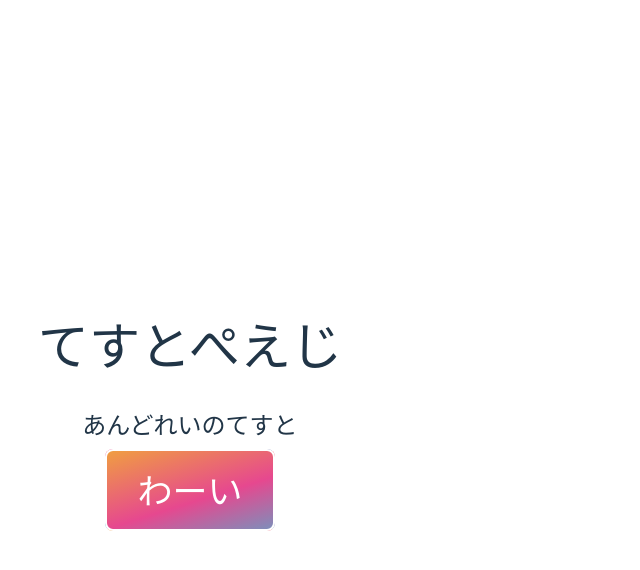
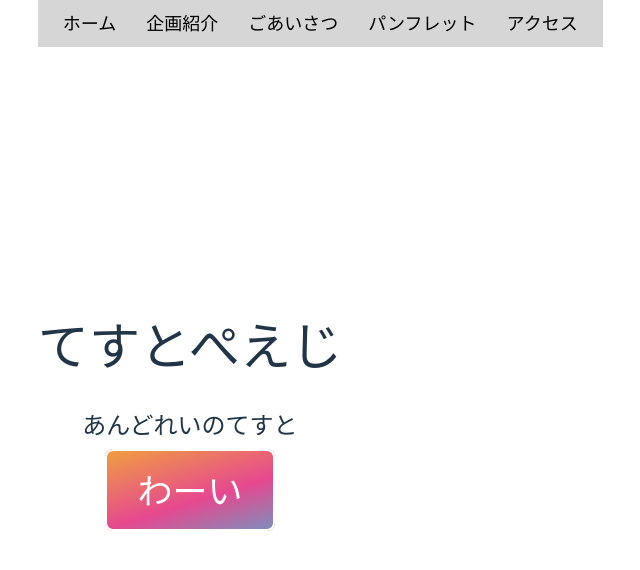
Before and after one commit to adelppi/Kousensai-web, a Vue app: page / in a window 1280 px wide. Shown: the top 570 px of the page, without its empty margins (450-1090 px from the left). Built offline with nearby package versions, Linux system fonts and the light colour scheme.

Commit message:
メニューバー追加(簡易)

```diff
--- /dev/null
+++ b/src/components/MenuBar.vue
@@ -0,0 +1,63 @@
+<script>
+export default {
+    data() {
+        return {
+            menus: [
+                { link: "/Test", label: "ホーム" },
+                { link: "/Test", label: "企画紹介" },
+                { link: "/Test", label: "ごあいさつ" },
+                { link: "/Test", label: "パンフレット" },
+                { link: "/Test", label: "アクセス" }
+            ]
+        }
+    }
+}
+</script>
+
+<template>
+    <header class="menu-bar">
+        <nav>
+            <ul>
+                <li v-for="menu in menus">
+                    <RouterLink :to="menu.link">
+                        {{ menu.label }}
+                    </RouterLink>
+                </li>
+            </ul>
+        </nav>
+    </header>
+</template>
+
+
+<style scoped>
+.menu-bar {
+    position: fixed;
+    top: 0;
+    background-color: #d6d6d6;
+    color: #000000;
+    padding: 10px;
+    z-index: 100;
+}
+
+nav ul {
+    list-style: none;
+    margin: 0;
+    padding: 0;
+    text-align: center;
+}
+
+nav li {
+    display: inline-block;
+    margin: 0 15px;
+}
+
+nav a {
+    text-decoration: none;
+    color: #000000;
+    font-size: 18px;
+}
+
+nav a:hover {
+    color: rgb(0, 119, 199);
+}
+</style>
--- a/src/views/Home.vue
+++ b/src/views/Home.vue
@@ -1,16 +1,24 @@
+<script>
+import MenuBar from '../components/MenuBar.vue'
+export default {
+    components: {
+        MenuBar,
+    }
+}
+</script>
+
 <template>
+    <MenuBar />
     <h1>てすとぺえじ</h1>
     <h2>あんどれいのてすと</h2>
     <RouterLink to="/Test">
         <span class="largeButton">
             わーい
         </span>
-
     </RouterLink>
 </template>
 
 <style scoped>
-
 .largeButton {
     padding: 18px 30px;
     color: white;
@@ -29,5 +37,4 @@
     background-position: right;
     border-color: #646cff;
 }
-
 </style>
```
